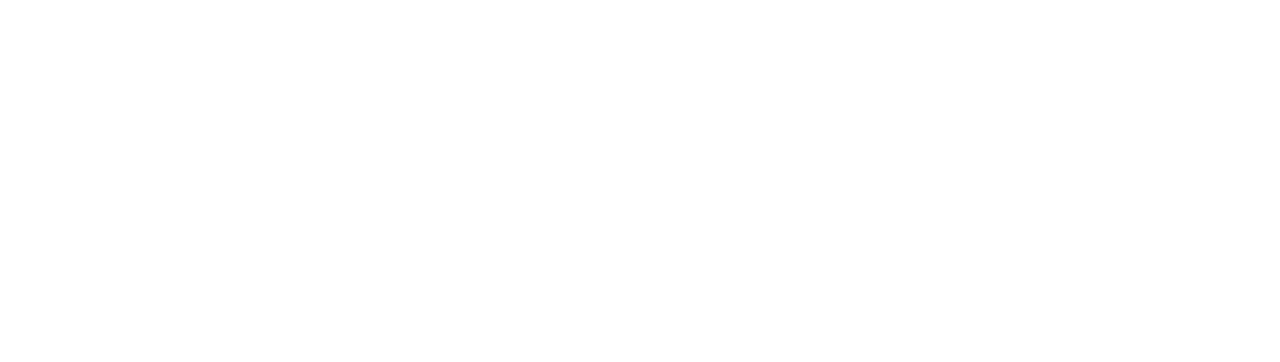
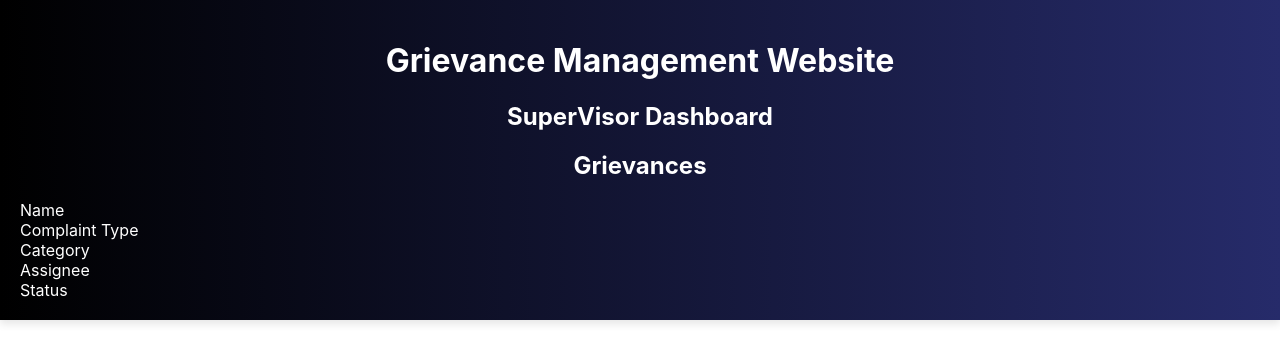
Before and after one commit to Divya-256/Grievance_Management_Website, a React (Create React App) app in the folder frontend_gm/: page /supervDashboard in a window 1280 px wide. Before the commit this address had no page. Shown: the top 362 px of the page. Built offline with nearby package versions, Linux system fonts and the light colour scheme.

Commit message:
supervisor dashboard added

```diff
--- a/frontend_gm/package.json
+++ b/frontend_gm/package.json
@@ -6,10 +6,11 @@
     "@testing-library/jest-dom": "^5.17.0",
     "@testing-library/react": "^13.4.0",
     "@testing-library/user-event": "^13.5.0",
+    "axios": "^1.7.7",
     "react": "^18.3.1",
     "react-dom": "^18.3.1",
     "react-router-dom": "^6.26.1",
-    "react-scripts": "5.0.1",
+    "react-scripts": "^5.0.1",
     "web-vitals": "^2.1.4"
   },
   "scripts": {
--- a/frontend_gm/src/App.css
+++ b/frontend_gm/src/App.css
@@ -1,38 +1,16 @@
-.App {
+
+
+.grievForm {
+  max-width: 100vw;
+  /* margin: 50px auto; */
+  padding: 20px;
+  /* border-radius: 10px; */
+  box-shadow: 0 4px 8px rgba(0, 0, 0, 0.1);
+  /* background-color: #f9f9f9; */
+  background-image: linear-gradient(to left, #262b6a, black);
+  color: #ffffff;
+}
+
+.grievForm h1, .grievForm h2, .grievForm h3 {
   text-align: center;
 }
-
-.App-logo {
-  height: 40vmin;
-  pointer-events: none;
-}
-
-@media (prefers-reduced-motion: no-preference) {
-  .App-logo {
-    animation: App-logo-spin infinite 20s linear;
-  }
-}
-
-.App-header {
-  background-color: #282c34;
-  min-height: 100vh;
-  display: flex;
-  flex-direction: column;
-  align-items: center;
-  justify-content: center;
-  font-size: calc(10px + 2vmin);
-  color: white;
-}
-
-.App-link {
-  color: #61dafb;
-}
-
-@keyframes App-logo-spin {
-  from {
-    transform: rotate(0deg);
-  }
-  to {
-    transform: rotate(360deg);
-  }
-}
--- a/frontend_gm/src/App.js
+++ b/frontend_gm/src/App.js
@@ -1,6 +1,7 @@
 import './App.css';
 import { BrowserRouter as Router,Routes,Route} from 'react-router-dom';
 import UserDashboard from './Components/UserDashboard/UserDashboard';
+import SuperVDashboard from './Components/SupervisorDashboard/SuperVDashboard';
 
 function App() {
   return (
@@ -8,6 +9,7 @@
     <div className="App">
       <Routes>
            <Route path='/userDashboard' element={<UserDashboard/>}/>
+           <Route path='/supervDashboard' element={<SuperVDashboard/>}/>
       </Routes>
 
     </div>
--- /dev/null
+++ b/frontend_gm/src/Components/SupervisorDashboard/SuperVDashboard.js
@@ -0,0 +1,24 @@
+
+
+function SuperVDashboard() {
+  return (
+    <div className='grievForm'>
+        <div>
+            <h1>Grievance Management Website</h1>
+            <h2>SuperVisor Dashboard</h2>
+            <h2>Grievances</h2>
+        </div>
+        <div className="headings">
+            <div className="headings">
+                <div>Name</div>
+                <div>Complaint Type</div>
+                <div>Category</div>
+                <div>Assignee</div>
+                <div>Status</div>
+            </div>
+        </div>
+    </div>
+  )
+}
+
+export default SuperVDashboard
--- /dev/null
+++ b/frontend_gm/src/Components/SupervisorDashboard/SuperVDashbord.css
@@ -0,0 +1,13 @@
+
+
+.outerForm{
+    border: #1b1f61 1px solid;
+    border-radius: 10px;
+    background-image: linear-gradient(to right, #000000,#1b1f5d);
+}
+
+.headings{
+    text-align: center;
+    display: flex;
+    justify-content: center;
+}
```
Also changed, not shown: 1 other file (tests, documents, lock files or other folders).
